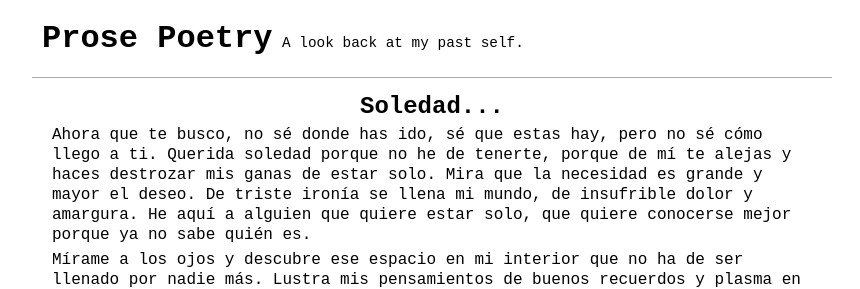
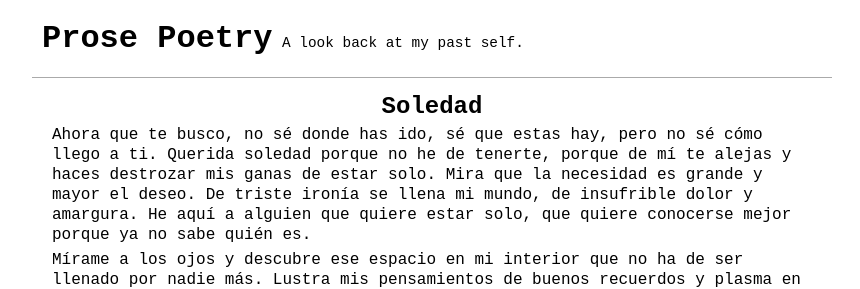
Before and after one commit to semanticdata/prose-poetry, a Jekyll site: the page built from _posts/2010-06-23-soledad.md, in a window 1280 px wide. Shown: the top 289 px of the page, without its empty margins (208-1068 px from the left). Built offline with Jekyll 4.4.1, drawn with Linux system fonts in a browser that asks for light colours.

```diff
--- a/_posts/2010-06-23-soledad.md
+++ b/_posts/2010-06-23-soledad.md
@@ -1,5 +1,5 @@
 ---
-title: Soledad...
+title: Soledad
 canonical_url: https://elandres.wordpress.com/2010/06/23/soledad/
 date: 2010-06-23
 layout: post
```
